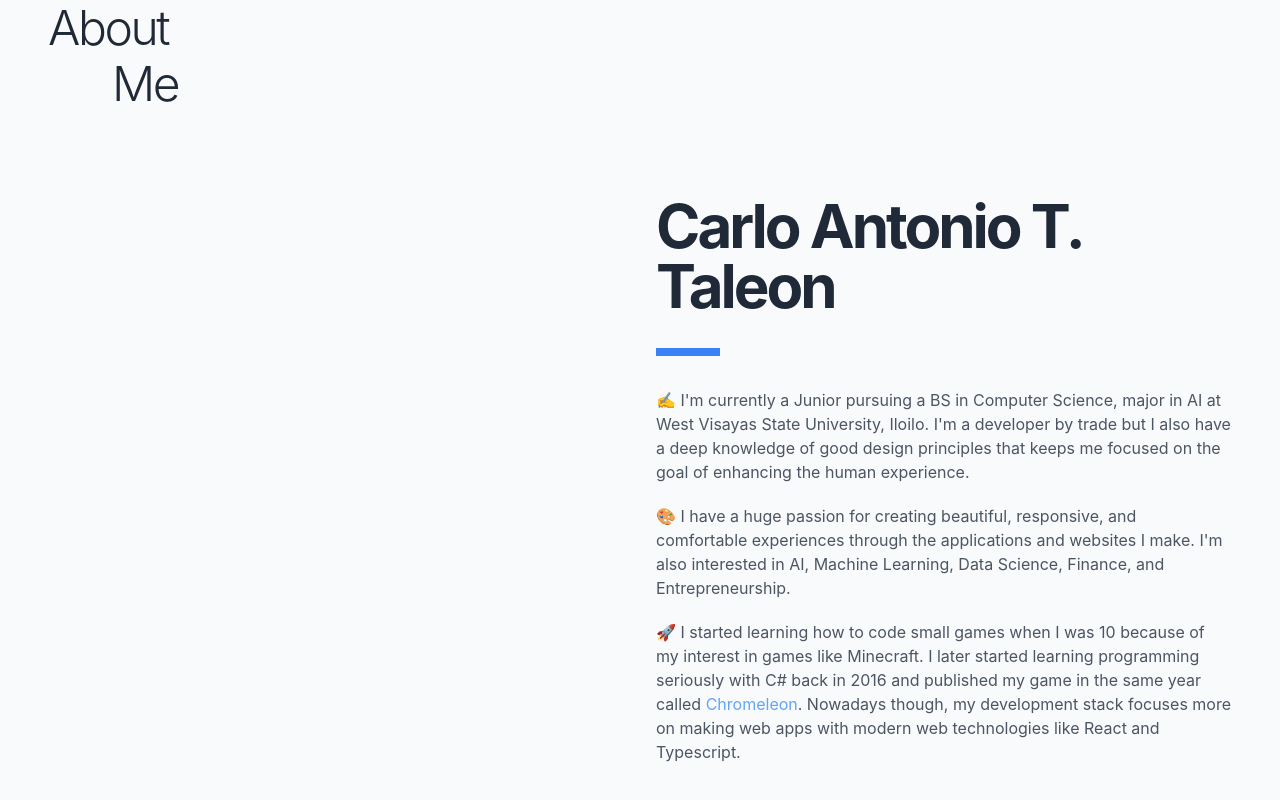
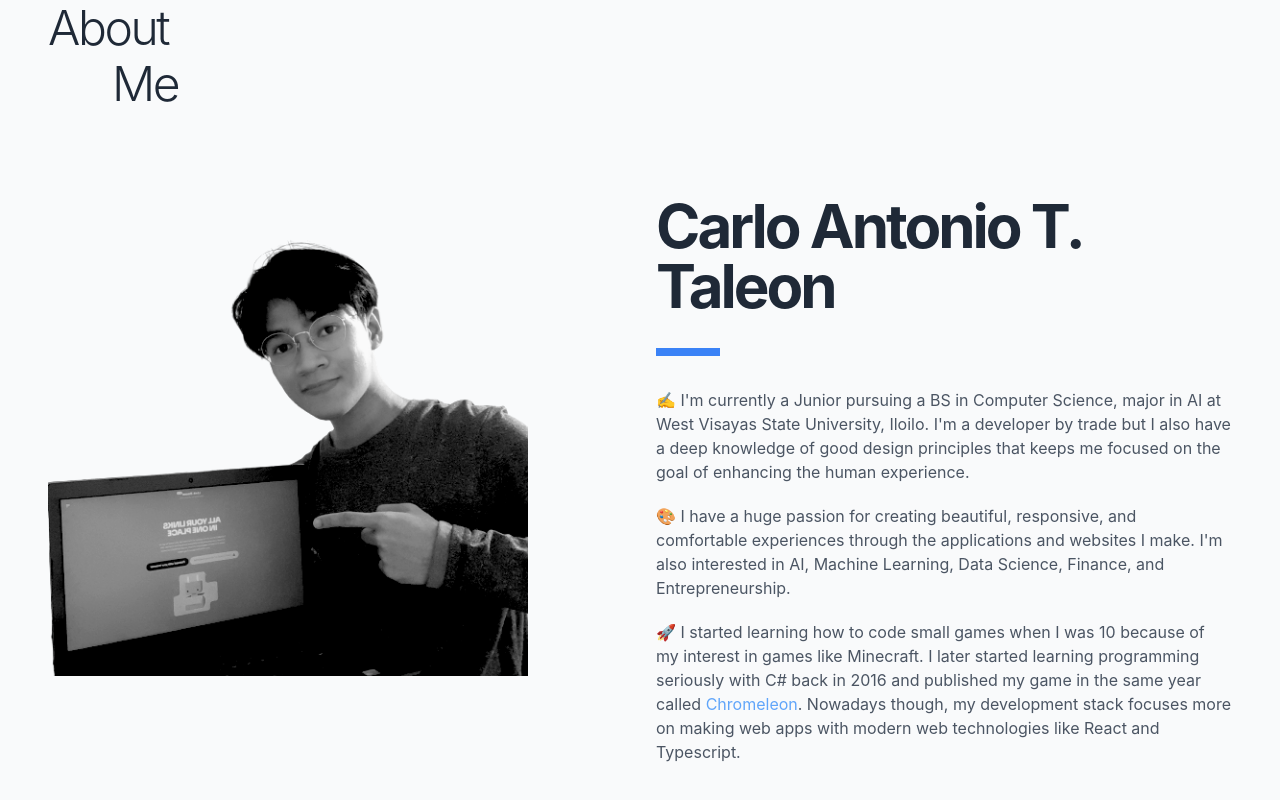
Before and after one commit to Blankeos/next-portfolio, a Next.js app: page / in a window 1280 px wide. Shown: the part 3046-3846 px from the top of the page. Built offline with nearby package versions, Linux system fonts and the light colour scheme.

Commit message:
Image changes

```diff
--- a/src/components/sections/About.tsx
+++ b/src/components/sections/About.tsx
@@ -64,7 +64,7 @@ const ProfileImage = () => {
           <div
             className="absolute w-full h-full"
             style={{
-              backgroundImage: `/imgs/carlo-about.png`,
+              backgroundImage: `url('/imgs/carlo-about.png')`,
               backgroundSize: "cover",
               backgroundPosition: "center top",
             }}
```
